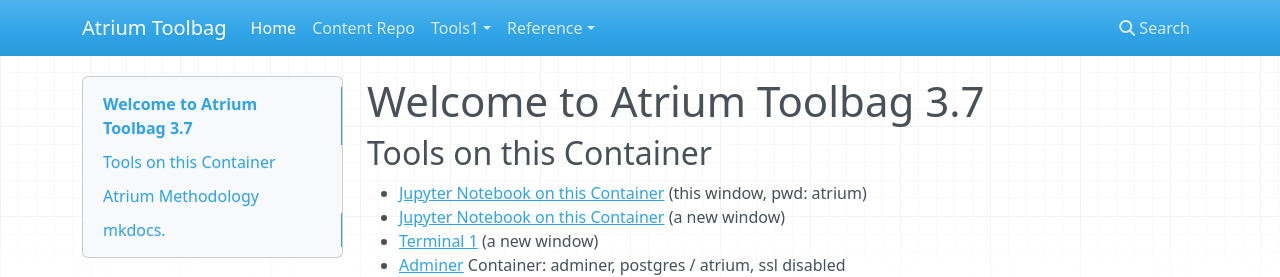
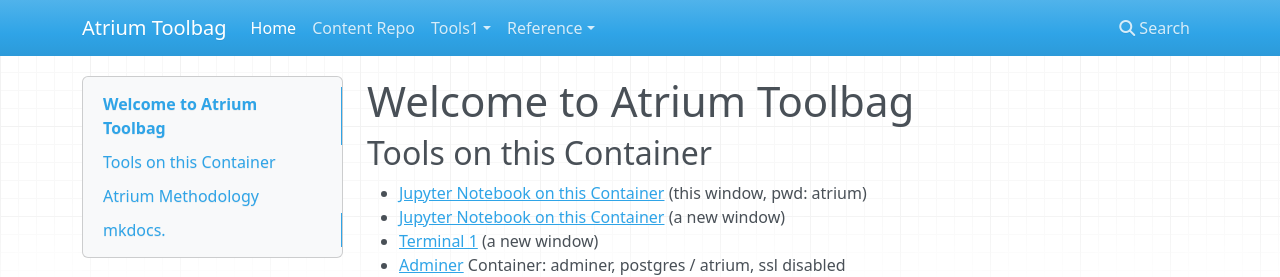
Before and after one commit to kbowerma/adocs, an MkDocs documentation site: the page built from docs/index.md, in a window 1280 px wide and 900 px high. Shown: the top 277 px of the window. Built offline with MkDocs 1.6.1, drawn with Linux system fonts in a browser that asks for light colours; nearby versions of some CDN libraries.

Commit message:
update content from repo

```diff
--- a/docs/index.md
+++ b/docs/index.md
@@ -1,4 +1,4 @@
-# Welcome to Atrium Toolbag 3.7
+# Welcome to Atrium Toolbag
 
 
 
```
